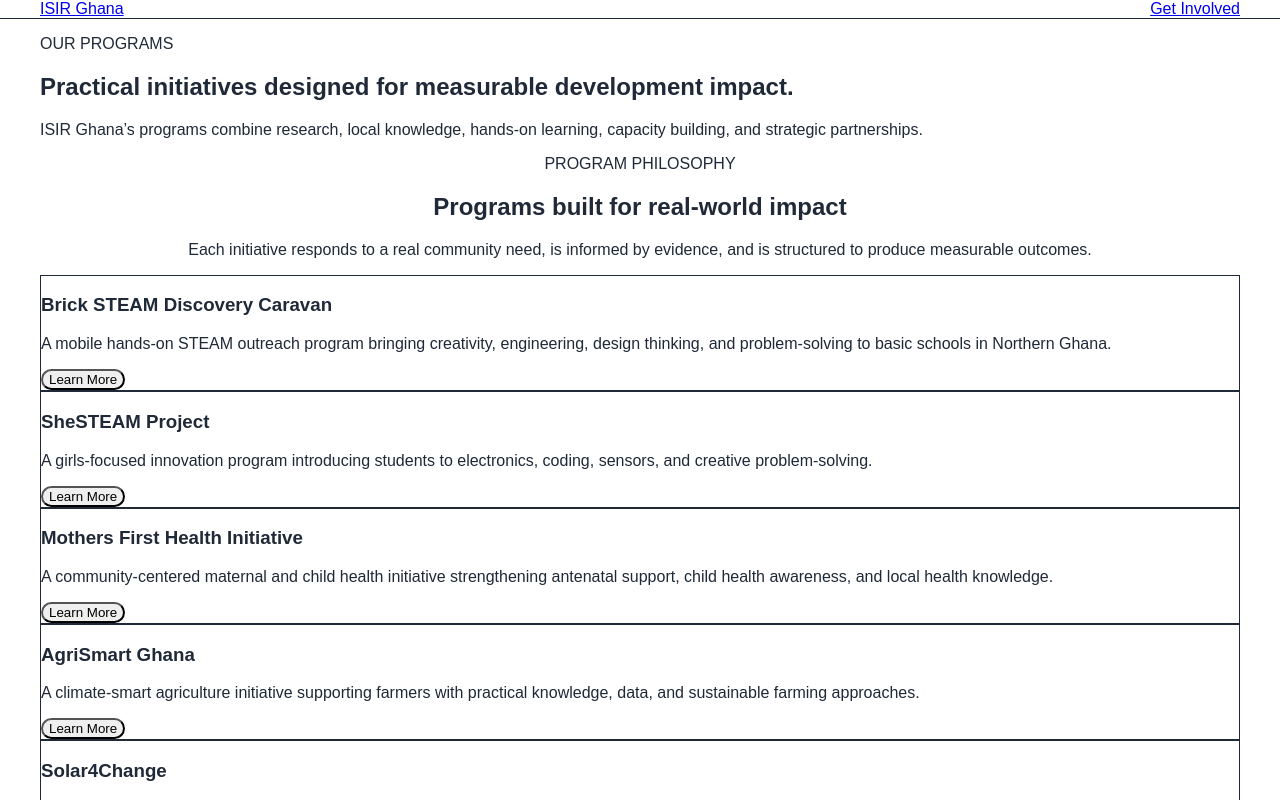
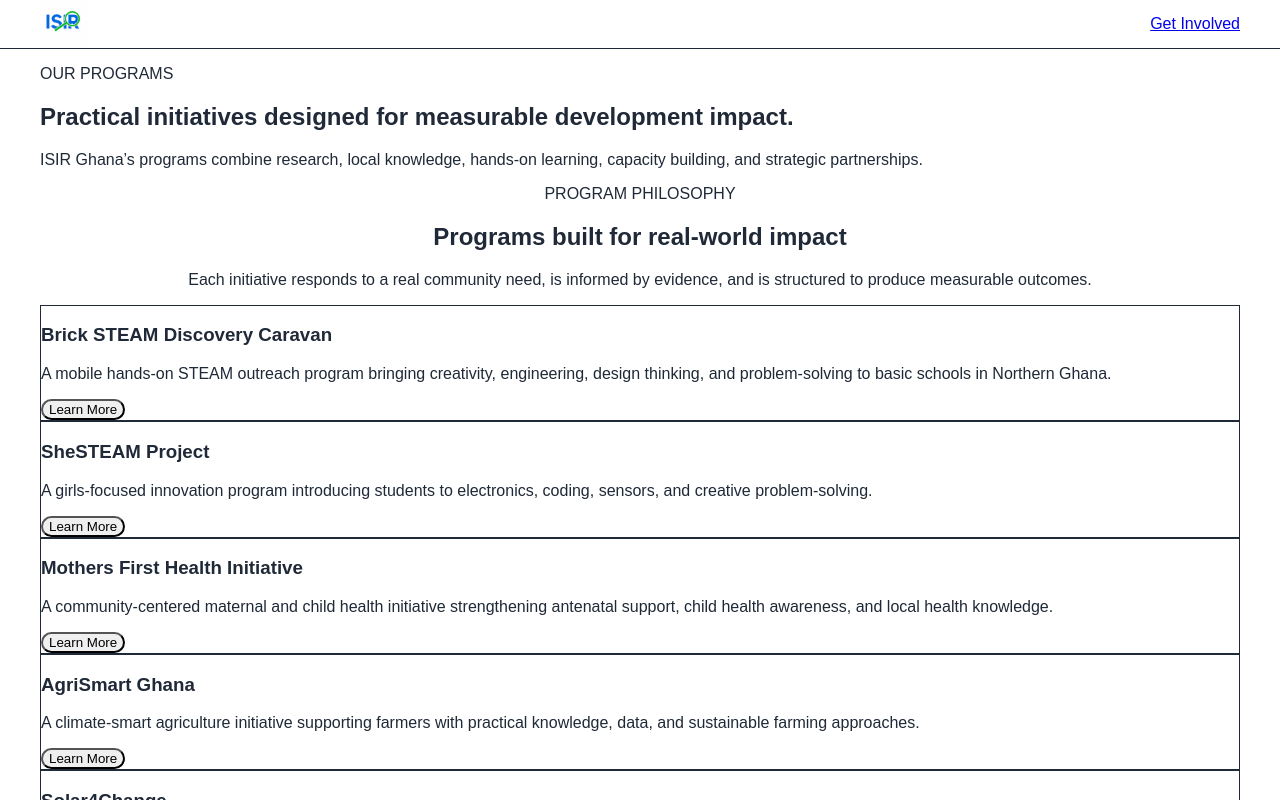
Before and after one commit to rashidasp28/isir-ghana-website, a Next.js app: page /programs in a window 1280 px wide. Shown: the top 800 px of the page. Built offline with nearby package versions, Linux system fonts and the light colour scheme.

Commit message:
Integrate ISIR logo into navbar

```diff
--- a/components/Navbar.tsx
+++ b/components/Navbar.tsx
@@ -1,20 +1,29 @@
+import Image from 'next/image'
 import Link from 'next/link'
 
 export default function Navbar() {
   return (
     <nav className="w-full bg-white border-b border-softGray sticky top-0 z-50">
       <div className="container-width flex items-center justify-between py-4">
-        <Link href="/" className="text-2xl font-bold text-primaryBlue">
-          ISIR Ghana
+        <Link href="/" className="flex items-center gap-3">
+          <Image
+            src="/logo/isir-logo.png"
+            alt="ISIR Ghana logo"
+            width={120}
+            height={48}
+            className="h-12 w-auto object-contain"
+            priority
+          />
+          <span className="sr-only">ISIR Ghana</span>
         </Link>
 
         <div className="hidden md:flex gap-6 text-charcoal font-medium">
-          <Link href="/about">About</Link>
-          <Link href="/programs">Programs</Link>
-          <Link href="/research">Research</Link>
-          <Link href="/impact">Impact</Link>
-          <Link href="/partners">Partners</Link>
-          <Link href="/contact">Contact</Link>
+          <Link href="/about" className="hover:text-primaryBlue transition">About</Link>
+          <Link href="/programs" className="hover:text-primaryBlue transition">Programs</Link>
+          <Link href="/research" className="hover:text-primaryBlue transition">Research</Link>
+          <Link href="/impact" className="hover:text-primaryBlue transition">Impact</Link>
+          <Link href="/partners" className="hover:text-primaryBlue transition">Partners</Link>
+          <Link href="/contact" className="hover:text-primaryBlue transition">Contact</Link>
         </div>
 
         <Link
```
